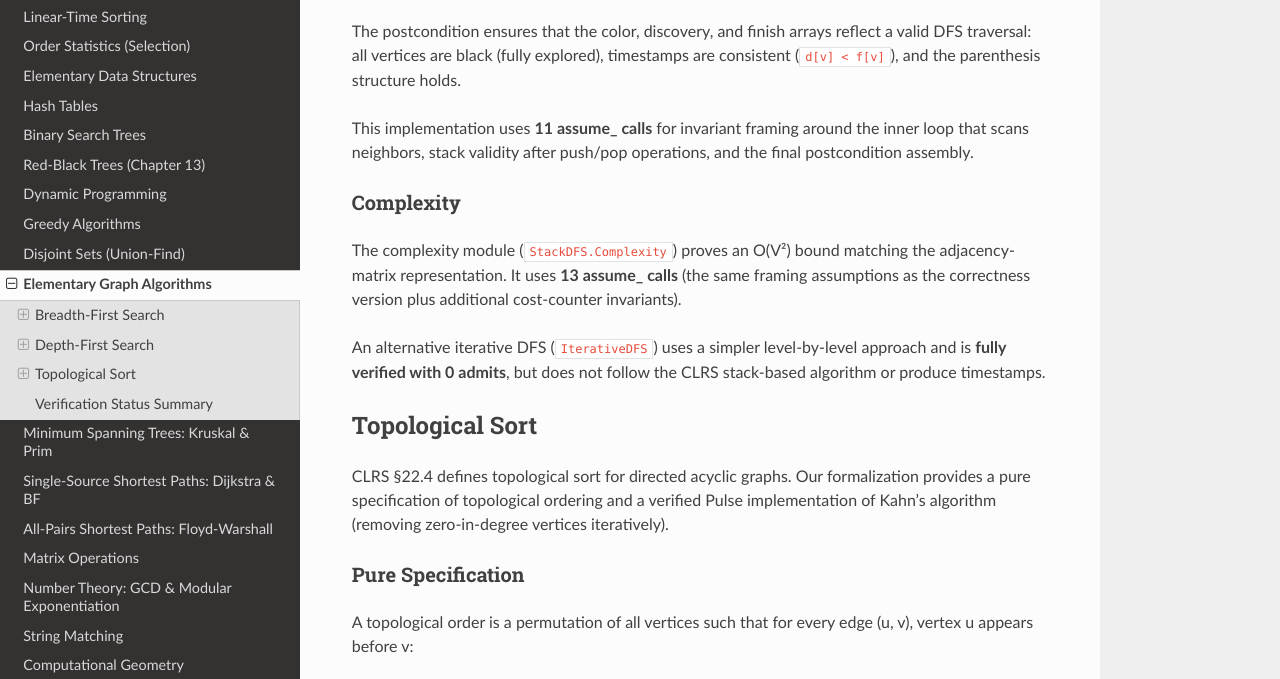
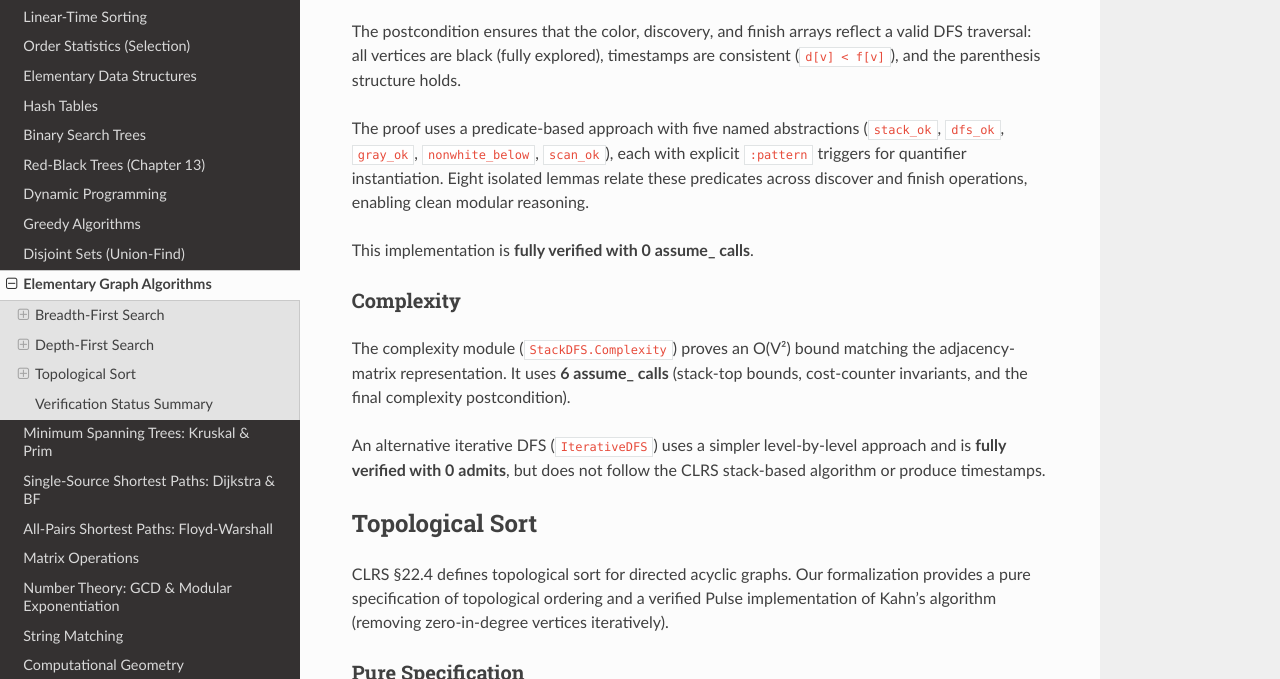
Before and after one commit to FStarLang/AlgoStar, a Sphinx documentation site: the page built from doc/ch22_graphs.rst, in a window 1280 px wide and 900 px high, scrolled down 2805 px, cut to the strip 139-818 px from the top of the window. Built offline with Sphinx 7.4.7 and the Read the Docs theme 3.1.0, drawn with Linux system fonts in a browser that asks for light colours; some of the changed text lies outside the part shown.

Commit message:
docs: update Ch22 DFS chapter and PROGRESS_PLAN counts
- StackDFS: 0 assume_ (was listed as 11), describe predicate-based proof
- StackDFS.Complexity: 6 assume_ (was listed as 16)
- QueueBFS.Complexity: 6 assume_ (was listed as 7)
- DFS.Spec: 5 admit + 2 assume (was listed as 0)
- Fix total counts in PROGRESS_PLAN (33 Pulse assume_ across 6 files)
- Add StackDFS predicate proof approach description to ch22 doc

Co-authored-by: Copilot <223556219+Copilot@users.noreply.github.com>

```diff
--- a/doc/ch22_graphs.rst
+++ b/doc/ch22_graphs.rst
@@ -148,17 +148,22 @@ arrays reflect a valid DFS traversal: all vertices are black
 (fully explored), timestamps are consistent (``d[v] < f[v]``),
 and the parenthesis structure holds.
 
-This implementation uses **11 assume_ calls** for invariant framing
-around the inner loop that scans neighbors, stack validity after
-push/pop operations, and the final postcondition assembly.
+The proof uses a predicate-based approach with five named
+abstractions (``stack_ok``, ``dfs_ok``, ``gray_ok``,
+``nonwhite_below``, ``scan_ok``), each with explicit
+``:pattern`` triggers for quantifier instantiation. Eight
+isolated lemmas relate these predicates across discover and
+finish operations, enabling clean modular reasoning.
+
+This implementation is **fully verified with 0 assume_ calls**.
 
 Complexity
 ~~~~~~~~~~
 
 The complexity module (``StackDFS.Complexity``) proves an O(V²)
 bound matching the adjacency-matrix representation. It uses
-**13 assume_ calls** (the same framing assumptions as the
-correctness version plus additional cost-counter invariants).
+**6 assume_ calls** (stack-top bounds, cost-counter invariants,
+and the final complexity postcondition).
 
 An alternative iterative DFS (``IterativeDFS``) uses a simpler
 level-by-level approach and is **fully verified with 0 admits**,
@@ -261,13 +266,13 @@ Verification Status Summary
      - 4 assume\_
    * - QueueBFS.Complexity
      - Pulse impl
-     - 7 assume\_
+     - 6 assume\_
    * - StackDFS
      - Pulse impl
-     - 11 assume\_
+     - **0** ✅
    * - StackDFS.Complexity
      - Pulse impl
-     - 16 assume\_
+     - 6 assume\_
    * - KahnTopologicalSort
      - Pulse impl
      - 2 admit()
@@ -281,10 +286,11 @@ Verification Status Summary
      - Pulse impl
      - 0
 
-The ``assume_`` calls in the Pulse implementations are used for
+The ``assume_`` calls in the Pulse complexity modules are used for
 invariant framing properties — assertions that are semantically
 valid but difficult for the SMT solver to discharge automatically.
-They do not represent logical gaps in the proofs. The ``admit()``
-calls in ``BFS.DistanceSpec``, ``DFS.WhitePath``, and
-``KahnTopologicalSort`` mark genuinely unproven properties that
-remain as future work.
+The base ``StackDFS`` module demonstrates that these can be
+eliminated via predicate-based refactoring with isolated lemmas.
+The ``admit()`` calls in ``BFS.DistanceSpec``, ``DFS.Spec``,
+``DFS.WhitePath``, and ``KahnTopologicalSort`` mark genuinely
+unproven properties that remain as future work.
```
Also changed, not shown: other parts of doc/ch22_graphs.rst (+1 -1 lines), PROGRESS_PLAN.md (+6 -6 lines).
